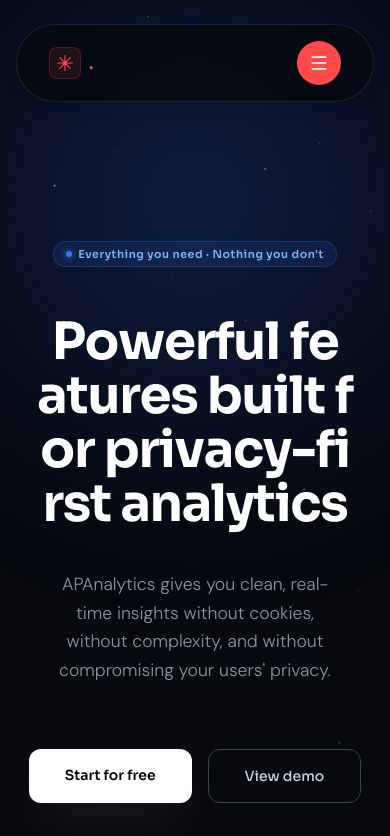
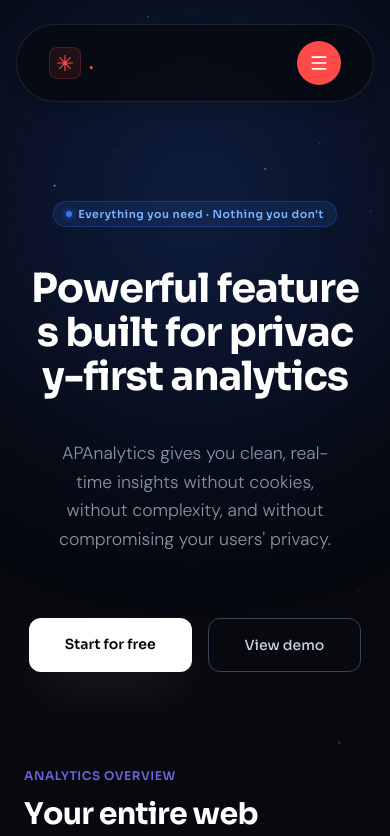
Before and after one commit to apreezofficial/ap-analytics, a Next.js app in the folder apps/web/: page /features in a window 390 px wide. Shown: the top 836 px of the page. Built offline with nearby package versions, Linux system fonts and the light colour scheme.

Commit message:
style(features): refine hero font size and spacing for better responsiveness

```diff
--- a/apps/web/app/features/page.tsx
+++ b/apps/web/app/features/page.tsx
@@ -189,13 +189,13 @@
 
       <main>
         {/* ── HERO ── */}
-        <section className="relative z-10 flex flex-col items-center text-center px-6 pt-48 pb-24 overflow-hidden">
+        <section className="relative z-10 flex flex-col items-center text-center px-6 pt-40 pb-24 overflow-hidden">
           {/* glow orbs */}
           <div className="absolute inset-0 pointer-events-none overflow-hidden">
             <div className="absolute w-[600px] h-[600px] rounded-full left-1/2 -translate-x-1/2 top-[-100px] bg-[radial-gradient(ellipse_at_center,rgba(53,120,247,0.35)_0%,rgba(26,79,214,0.18)_45%,transparent_72%)] blur-[100px] animate-orbpulse" />
           </div>
 
-          <div className="relative z-10 opacity-0 [animation:fadeup_0.7s_cubic-bezier(.22,1,.36,1)_0.1s_forwards] mt-12">
+          <div className="relative z-10 opacity-0 [animation:fadeup_0.7s_cubic-bezier(.22,1,.36,1)_0.1s_forwards] mt-10">
             <span className="inline-flex items-center gap-1.5 px-3 py-1 rounded-full border border-[rgba(53,120,247,0.25)] bg-[rgba(53,120,247,0.12)] text-[#7ab4ff] text-[11px] font-semibold font-sora tracking-wider">
               <span className="w-1.5 h-1.5 rounded-full bg-[#3578f7] shadow-[0_0_7px_#3578f7] shrink-0" />
               Everything you need · Nothing you don&apos;t
@@ -203,8 +203,8 @@
           </div>
 
           <TypingTitle
-            className="font-sora font-bold leading-[1.05] tracking-tight mt-12 mb-10 relative z-10 min-h-[160px] [text-wrap:balance]"
-            style={{ fontSize: 'clamp(3.2rem,8.5vw,5.5rem)' }}
+            className="font-sora font-bold leading-[1.1] tracking-tight mt-10 mb-8 relative z-10 min-h-[140px] [text-wrap:balance]"
+            style={{ fontSize: 'clamp(2.5rem, 6.5vw, 4rem)' }}
             delay={300}
           >
             Powerful features built for privacy-first analytics
```
